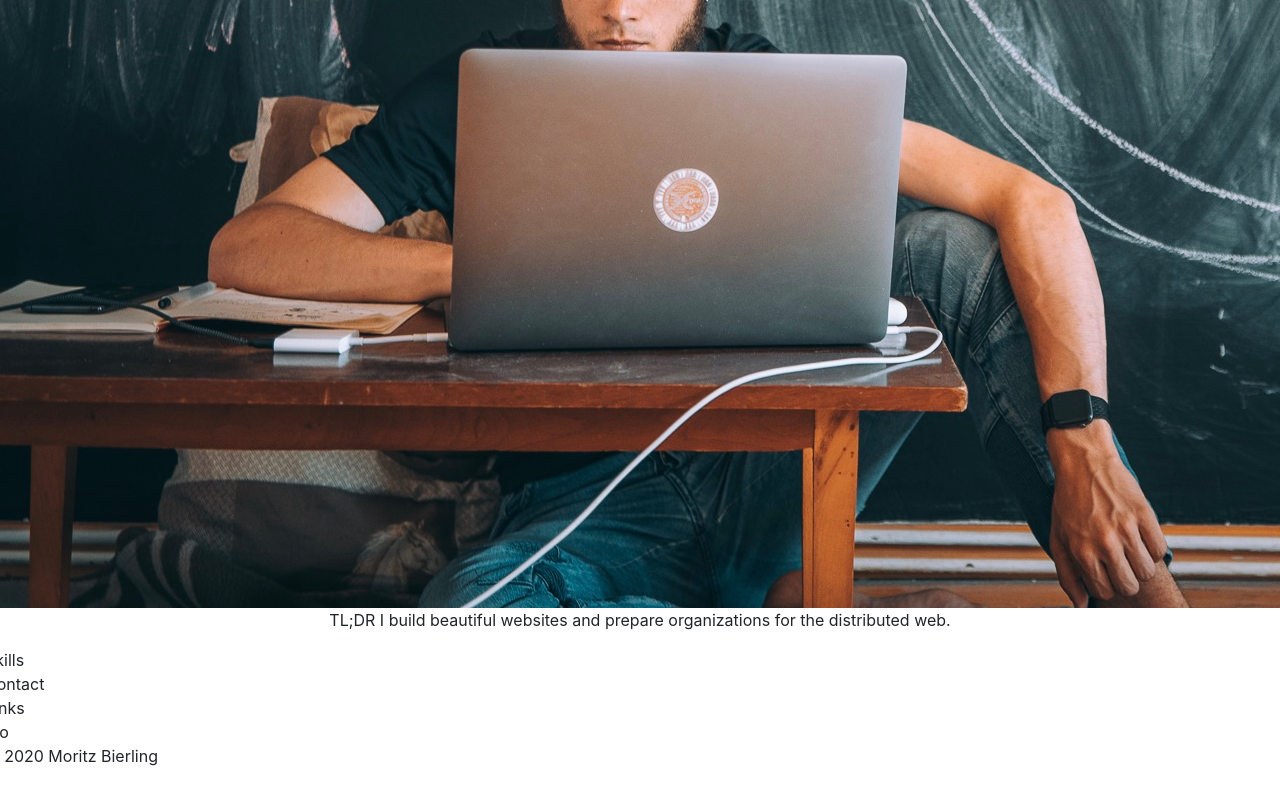
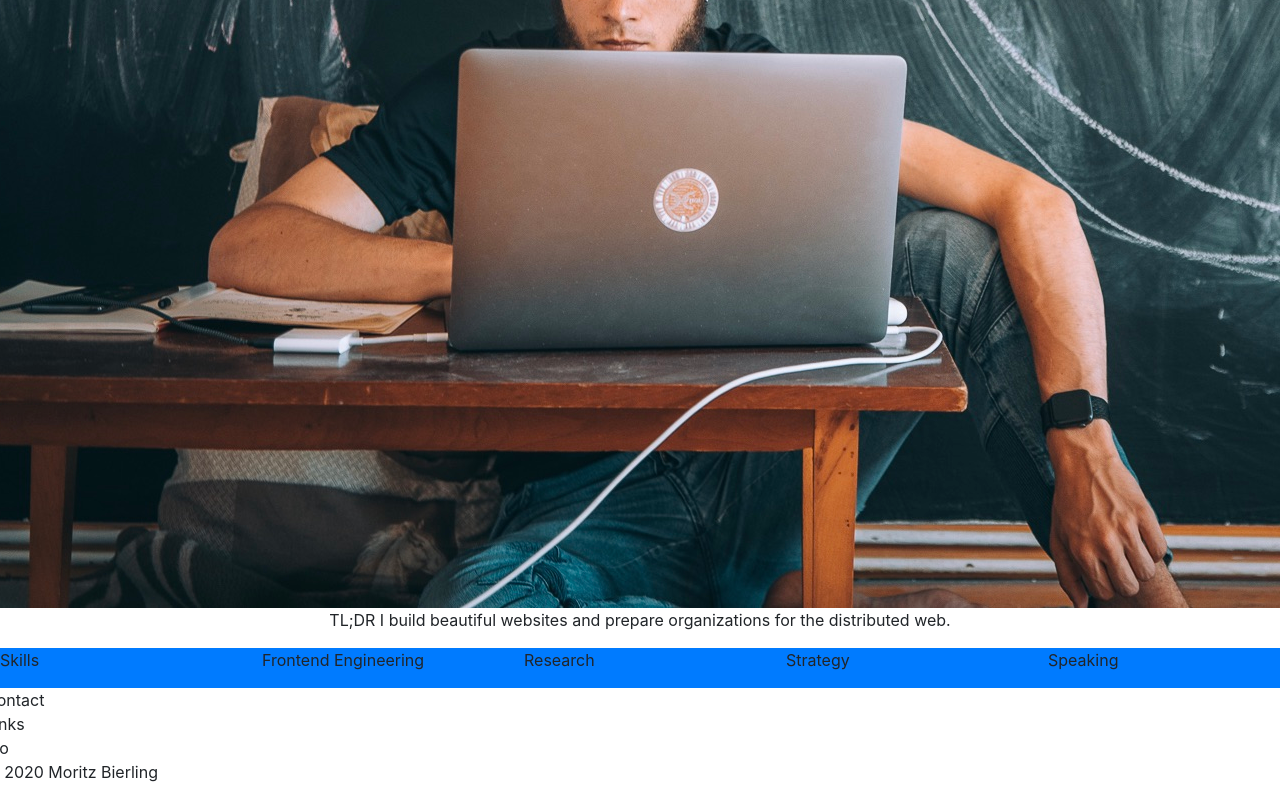
Before and after one commit to bierlingm/personal-website-bootstrap, a plain HTML site: page index.html in a window 1280 px wide. Shown: the part 483-1283 px from the top of the page. Drawn offline with nearby package versions, Linux system fonts and the light colour scheme.

Commit message:
Structure roughly the Skills section

```diff
--- a/index.html
+++ b/index.html
@@ -29,9 +29,32 @@
                     TL;DR I build beautiful websites and prepare organizations for the distributed web.
                 </p>
             </div>
-            <div class="row">
-                Skills
-
+            <div class="row bg-primary">
+                <div class="col">
+                    <p>
+                        Skills
+                    </p>
+                </div>
+                <div class="col">
+                    <p>
+                        Frontend Engineering
+                    </p>
+                </div>
+                <div class="col">
+                    <p>
+                        Research
+                    </p>
+                </div>
+                <div class="col">
+                    <p>
+                        Strategy
+                    </p>
+                </div>
+                <div class="col">
+                    <p>
+                        Speaking
+                    </p>
+                </div>
             </div>
             <div class="row">
                 Contact
```
